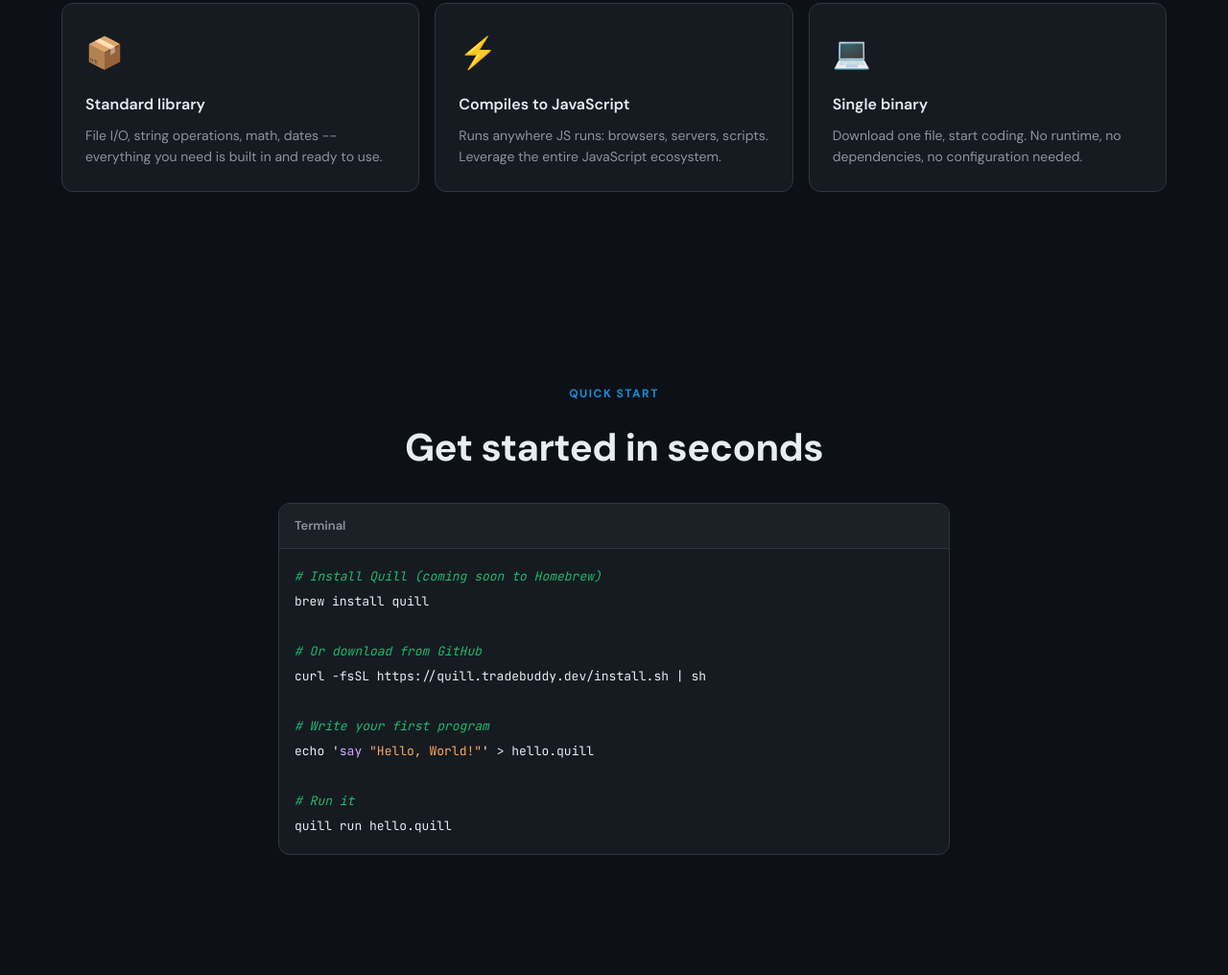
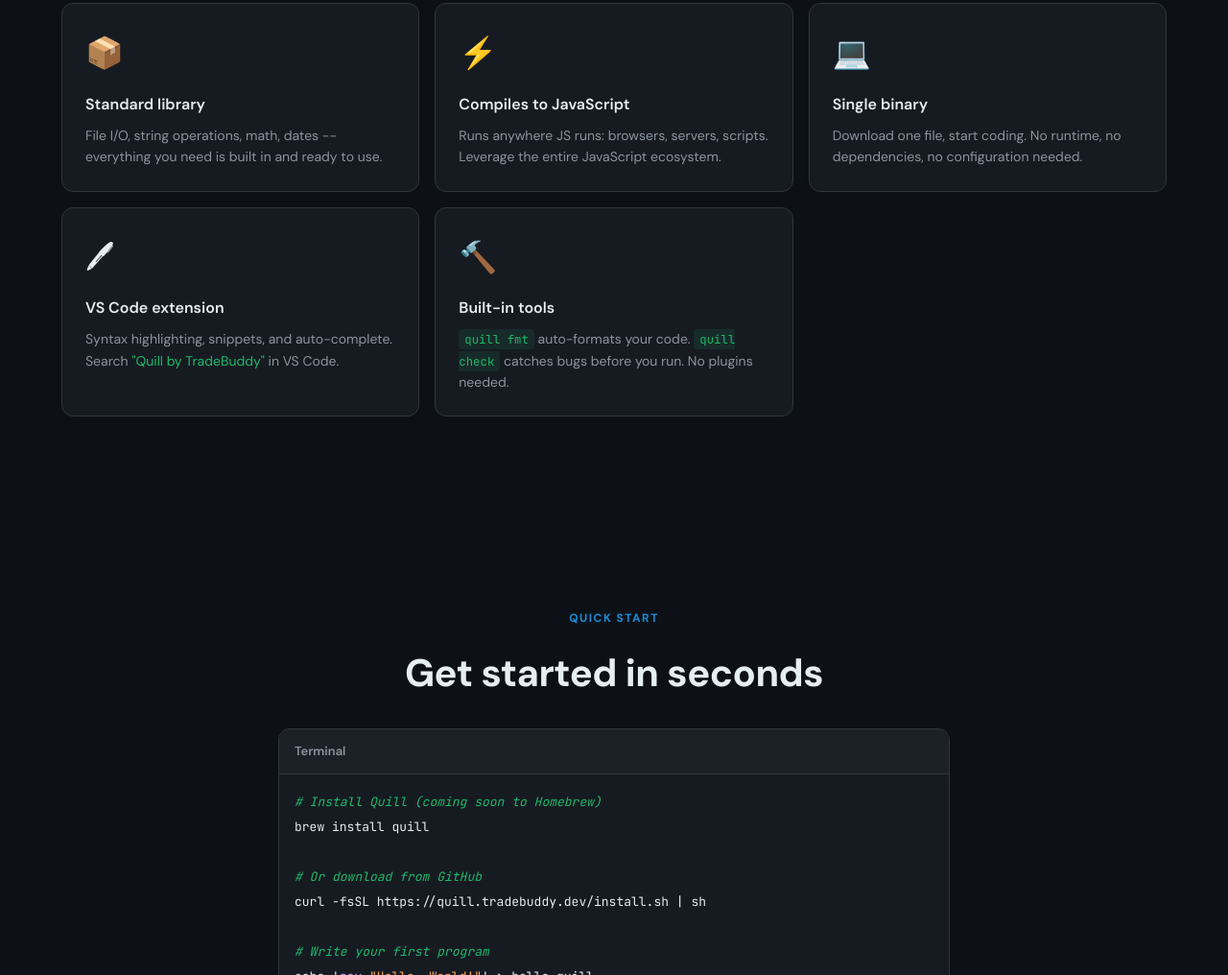
Before and after one commit to tradebuddyhq/quill, a plain HTML site: page site/index.html in a window 1280 px wide. Shown: the part 1492-2508 px from the top of the page at 96% size. Drawn offline with Linux system fonts and the light colour scheme.

Commit message:
Add VS Code extension to website, update extension name to Quill by TradeBuddy

```diff
--- a/site/index.html
+++ b/site/index.html
@@ -122,6 +122,16 @@ names = [<span class="str">"Alice"</span>, <span class="str">"Bob"</span>]
           <h3>Single binary</h3>
           <p>Download one file, start coding. No runtime, no dependencies, no configuration needed.</p>
         </div>
+        <div class="feature-card">
+          <div class="icon">&#128394;</div>
+          <h3>VS Code extension</h3>
+          <p>Syntax highlighting, snippets, and auto-complete. Search <a href="https://marketplace.visualstudio.com/items?itemName=tradebuddyhq.quill-lang" target="_blank" style="color: #1EB969;">"Quill by TradeBuddy"</a> in VS Code.</p>
+        </div>
+        <div class="feature-card">
+          <div class="icon">&#128296;</div>
+          <h3>Built-in tools</h3>
+          <p><code>quill fmt</code> auto-formats your code. <code>quill check</code> catches bugs before you run. No plugins needed.</p>
+        </div>
       </div>
     </div>
   </section>
--- a/vscode-quill/package.json
+++ b/vscode-quill/package.json
@@ -1,8 +1,8 @@
 {
   "name": "quill-lang",
-  "displayName": "Quill Language",
+  "displayName": "Quill by TradeBuddy",
   "description": "Syntax highlighting and snippets for the Quill programming language",
-  "version": "0.1.0",
+  "version": "0.1.3",
   "publisher": "tradebuddyhq",
   "repository": {
     "type": "git",
```
Also changed, not shown: README.md, vscode-quill/icon.png (added), 4 other files.
